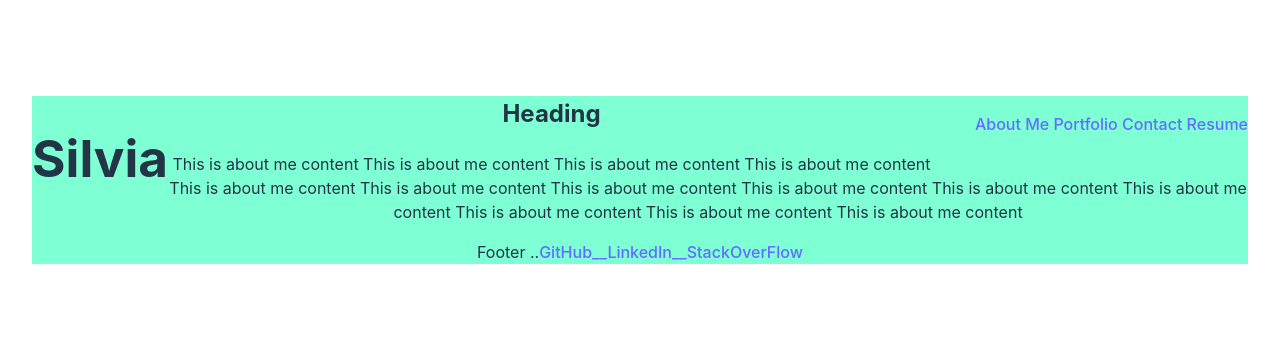
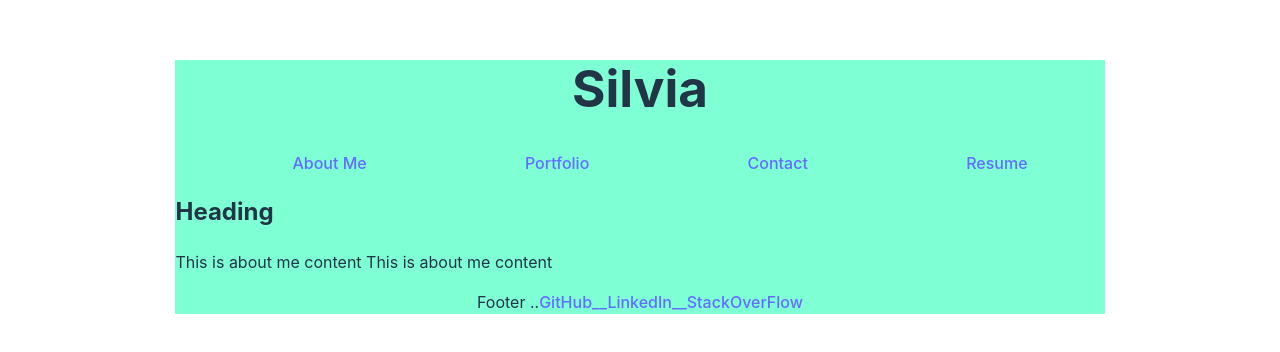
Before and after one commit to S-via/Twenty-React-Portfolio, a React (Vite) app in the folder twenty-react/: page / in a window 1280 px wide. Shown: the part 230-582 px from the top of the page. Built offline with nearby package versions, Linux system fonts and the light colour scheme.

Commit message:
adjusted diaply for all pages

```diff
--- a/twenty-react/src/App.css
+++ b/twenty-react/src/App.css
@@ -8,22 +8,37 @@
 .main {
 background-color: aquamarine;
 }
-
 .nav-bar
 {
 background-color: aquamarine;
 }
-h1 {
-  float: left;
-}
-ul {
-  float:right;
-}
 li {
   display:inline;
 }
+li a {
+  padding: 0px 77px;
+}
 li a:hover {
 background-color: white;
+}
+.aboutme-container {
+  display: block;
+  text-align: justify;
+}
+.contact-container {
+  display: block;
+  text-align: justify;
+
+}
+.portfolio-container {
+  display: block;
+  text-align: justify;
+
+}
+.resume-container {
+  display: block;
+  text-align: justify;
+
 }
 
 .logo {
--- a/twenty-react/src/pages/AboutmePage.jsx
+++ b/twenty-react/src/pages/AboutmePage.jsx
@@ -1,22 +1,12 @@
 export default function AboutmePage () {
     return (
-<div className="heading-container">
+<div className="aboutme-container">
         <h2>Heading</h2>
         {/* Photo avatar goes here */}
         <p>
             This is about me content
             This is about me content
-            This is about me content
-            This is about me content
-            This is about me content
-            This is about me content
-            This is about me content
-            This is about me content
-            This is about me content
-            This is about me content
-            This is about me content
-            This is about me content
-            This is about me content
+
 
         </p>
         </div>
```
